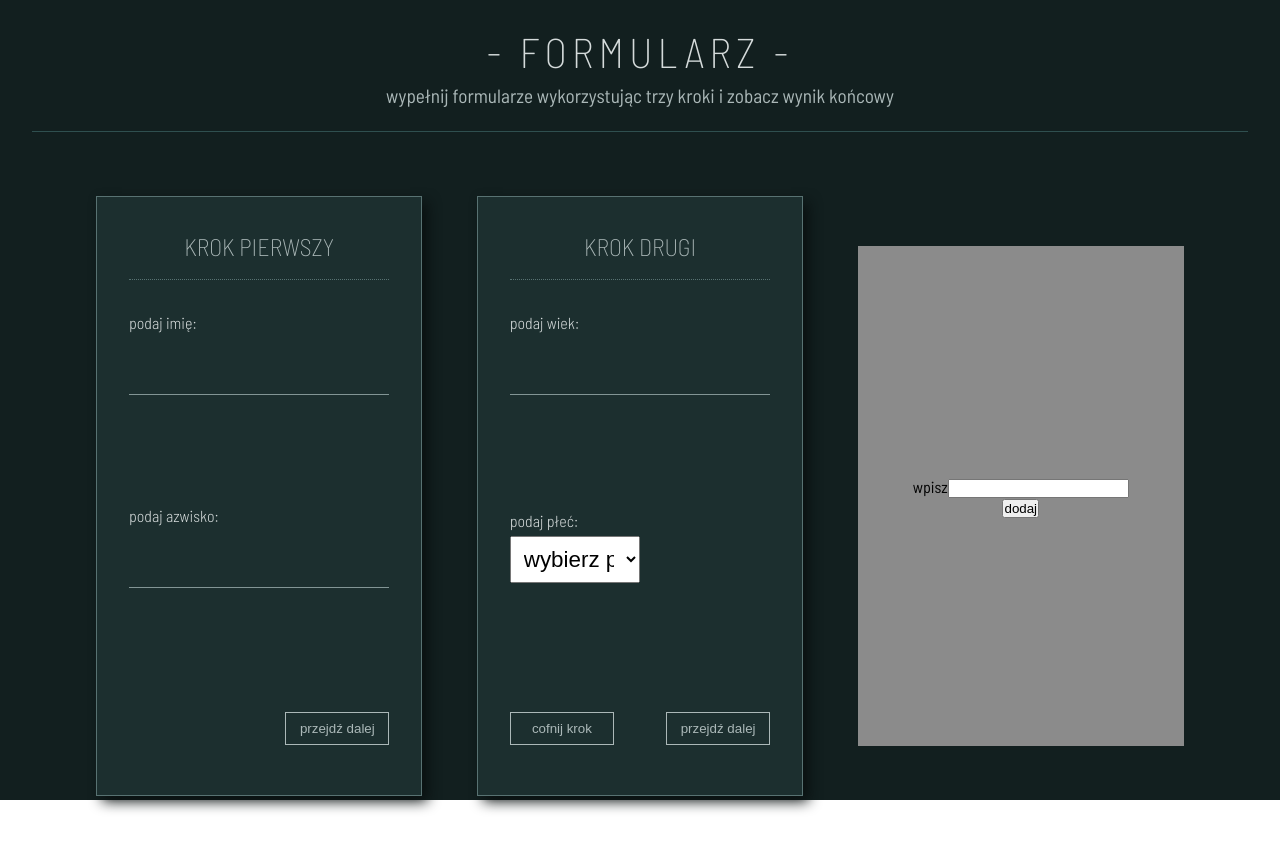
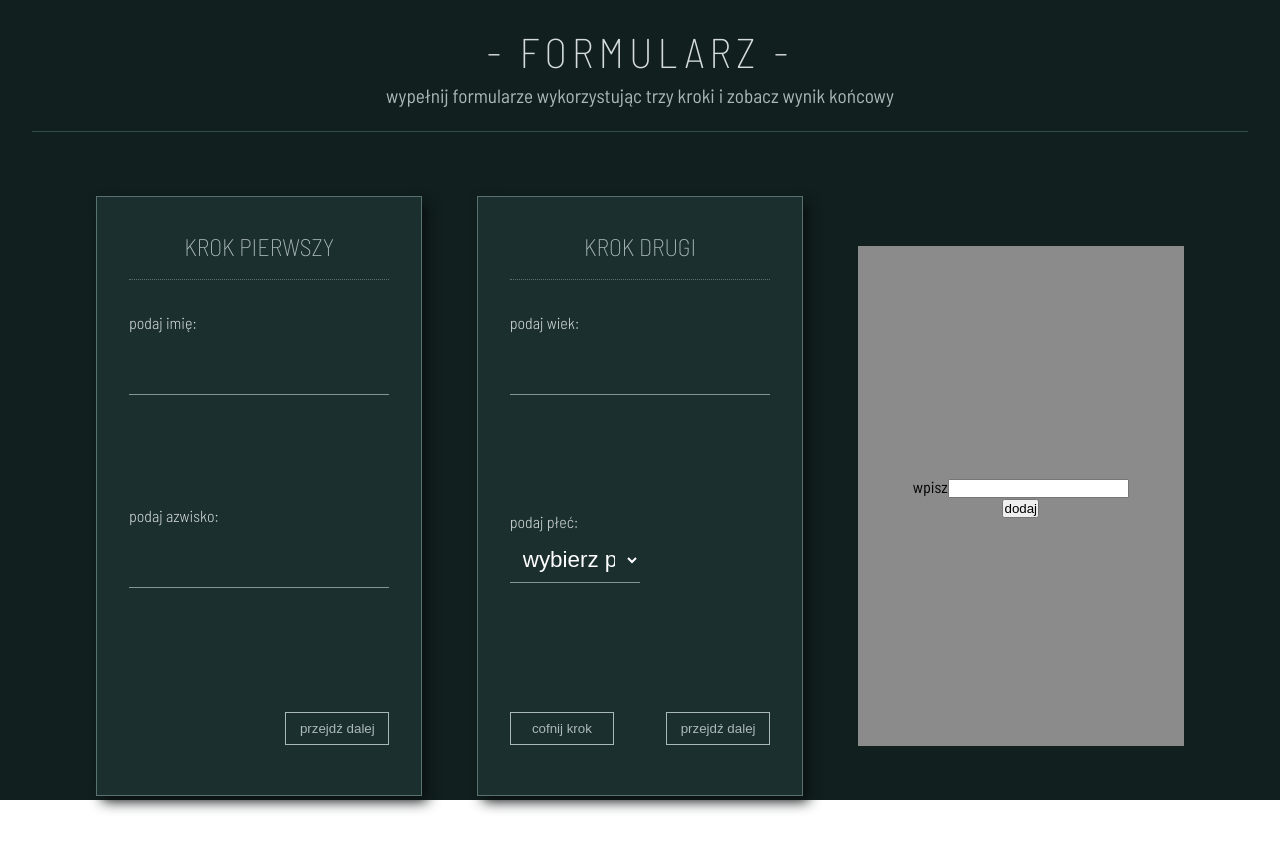
Before and after one commit to Scorpion19702022/React_Mentor_018_MULTI_STEP_FORM_and_TEST, a React (Vite) app: page / in a window 1280 px wide. Shown: the top 850 px of the page. Built offline with nearby package versions, Linux system fonts and the light colour scheme.

Commit message:
added style

```diff
--- a/src/Components/StepTwo/StepTwo.module.css
+++ b/src/Components/StepTwo/StepTwo.module.css
@@ -87,6 +87,15 @@
 	width: 50%;
 	padding: 0.4em;
 	font-size: 1.4em;
+	outline: none;
+	color: var(--color-dark01);
+	background: none;
+	border: none;
+	border-bottom: 0.04em solid var(--color-dark04);
+}
+
+.option {
+	background-color: var(--color-dark08);
 }
 
 .box_error {
--- a/src/Components/StepTwo/StepTwo.tsx
+++ b/src/Components/StepTwo/StepTwo.tsx
@@ -6,7 +6,7 @@ const StepTwo = () => {
 	const genderKind = ['wybierz płeć', 'kobieta', 'mężczyzna']
 
 	const optionSelect = genderKind.map((item, id) => (
-		<option key={id} value={item}>
+		<option key={id} value={item} className={styles.option}>
 			{item}
 		</option>
 	))
```
